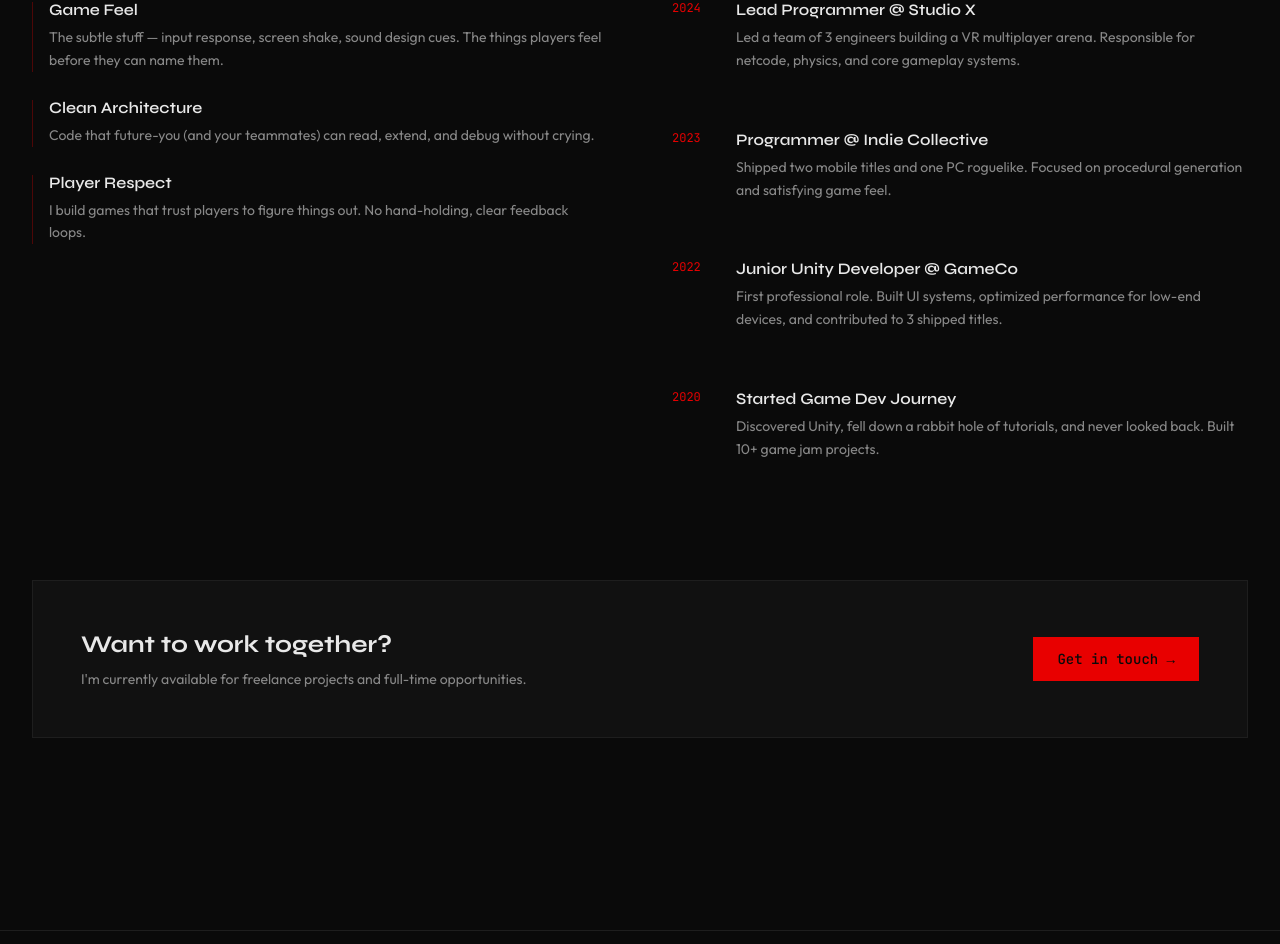
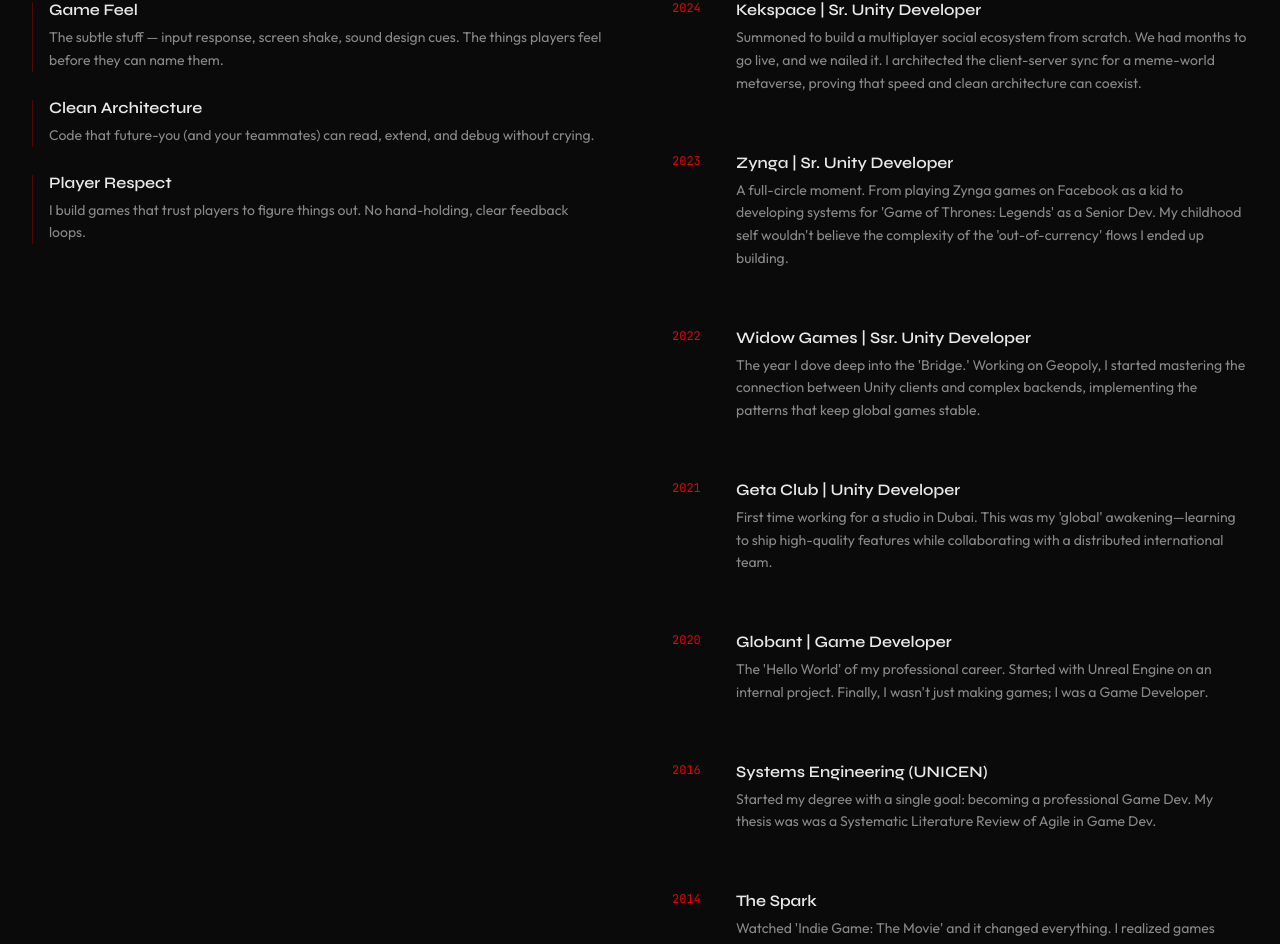
Before and after one commit to FedeJIS/gamedev-portfolio, a Next.js app: page /about in a window 1280 px wide. Shown: the part 552-1496 px from the top of the page. Built offline with nearby package versions, Linux system fonts and the light colour scheme.

Commit message:
[U] Updated about me page

```diff
--- a/app/about/page.tsx
+++ b/app/about/page.tsx
@@ -2,26 +2,40 @@
   const timeline = [
     {
       year: "2024",
-      title: "Lead Programmer @ Studio X",
-      description: "Led a team of 3 engineers building a VR multiplayer arena. Responsible for netcode, physics, and core gameplay systems.",
+      title: "Kekspace | Sr. Unity Developer",
+      description: "Summoned to build a multiplayer social ecosystem from scratch. We had months to go live, and we nailed it. I architected the client-server sync for a meme-world metaverse, proving that speed and clean architecture can coexist.",
     },
     {
       year: "2023",
-      title: "Programmer @ Indie Collective",
-      description: "Shipped two mobile titles and one PC roguelike. Focused on procedural generation and satisfying game feel.",
+      title: "Zynga | Sr. Unity Developer",
+      description: "A full-circle moment. From playing Zynga games on Facebook as a kid to developing systems for 'Game of Thrones: Legends' as a Senior Dev. My childhood self wouldn't believe the complexity of the 'out-of-currency' flows I ended up building.",
     },
     {
       year: "2022",
-      title: "Junior Unity Developer @ GameCo",
-      description: "First professional role. Built UI systems, optimized performance for low-end devices, and contributed to 3 shipped titles.",
+      title: "Widow Games | Ssr. Unity Developer",
+      description: "The year I dove deep into the 'Bridge.' Working on Geopoly, I started mastering the connection between Unity clients and complex backends, implementing the patterns that keep global games stable.",
+    },
+    {
+      year: "2021",
+      title: "Geta Club | Unity Developer",
+      description: "First time working for a studio in Dubai. This was my 'global' awakening—learning to ship high-quality features while collaborating with a distributed international team.",
     },
     {
       year: "2020",
-      title: "Started Game Dev Journey",
-      description: "Discovered Unity, fell down a rabbit hole of tutorials, and never looked back. Built 10+ game jam projects.",
+      title: "Globant | Game Developer",
+      description: "The 'Hello World' of my professional career. Started with Unreal Engine on an internal project. Finally, I wasn't just making games; I was a Game Developer.",
+    },
+    {
+      year: "2016",
+      title: "Systems Engineering (UNICEN)",
+      description: "Started my degree with a single goal: becoming a professional Game Dev. My thesis was was a Systematic Literature Review of Agile in Game Dev.",
+    },
+    {
+      year: "2014",
+      title: "The Spark",
+      description: "Watched 'Indie Game: The Movie' and it changed everything. I realized games weren't just magic; they were systems I could build. I haven't stopped creating since.",
     },
   ];
-
   return (
     <div className="max-w-7xl mx-auto px-8 pt-32 pb-24">
       {/* Header */}
--- a/src/components/Navbar.tsx
+++ b/src/components/Navbar.tsx
@@ -6,7 +6,7 @@
 const links = [
   { href: "/", label: "Home" },
   { href: "/about", label: "About" },
-  { href: "/projects", label: "Projects" },
+  { href: "/#projects", label: "Projects" },
   { href: "/#contact", label: "Contact" },
 ];
 
```
